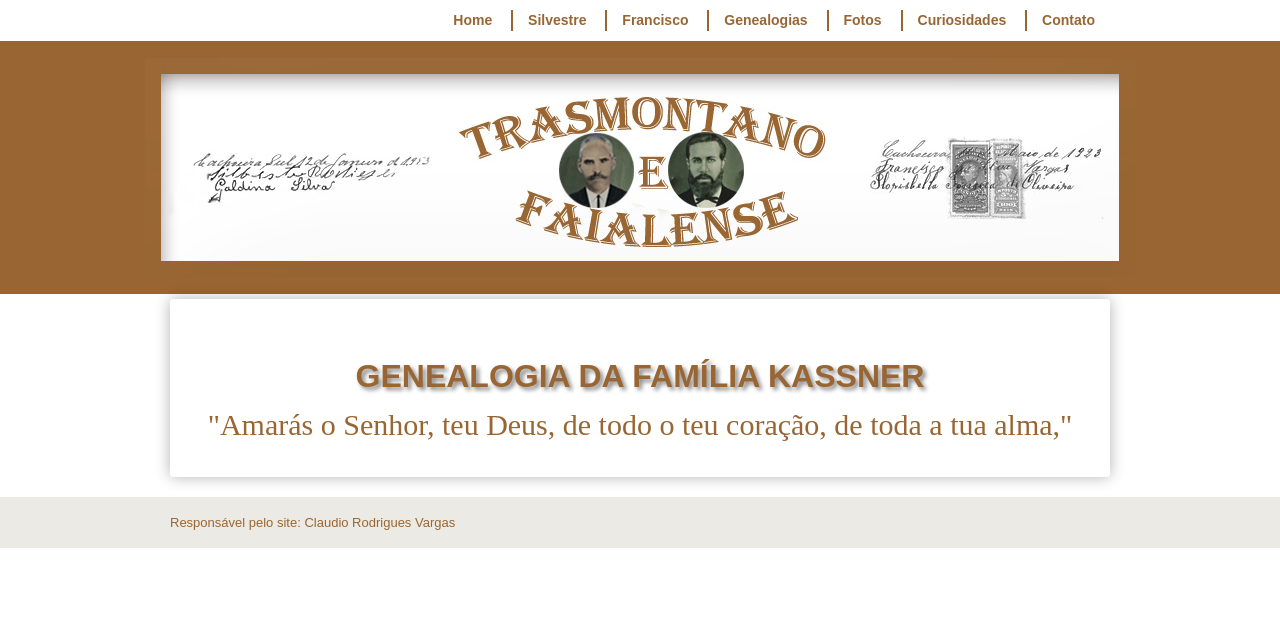
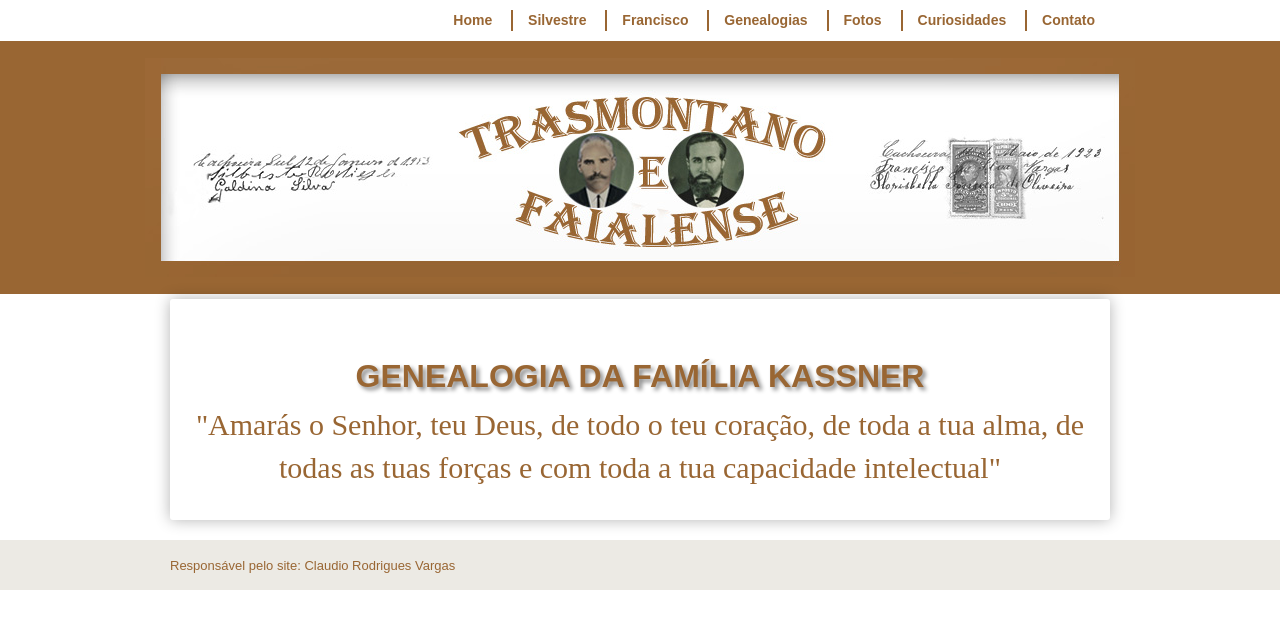
Before and after one commit to claudiovargas1955/claudiovargas1955.github.io, a Jekyll site: the page built from _pages/familia-kassner.html, in a window 1280 px wide. Shown: the top 629 px of the page. Built offline with Jekyll 4.4.1, drawn with Linux system fonts in a browser that asks for light colours; some web fonts are replaced.

Commit message:
Update familia-kassner.html

```diff
--- a/_pages/familia-kassner.html
+++ b/_pages/familia-kassner.html
@@ -97,4 +97,5 @@
 <h1>GENEALOGIA DA FAMÍLIA KASSNER</h1>
 
 
-<p style="text-align:center; color:#996633; font-size:30px; font-family: 'Rancho', cursive ">"Amarás o Senhor, teu Deus, de todo o teu coração, de toda a tua alma,"</p>
+<p style="text-align:center; color:#996633; font-size:30px; font-family: 'Rancho', cursive ">"Amarás o Senhor, teu Deus, de todo o teu
+  coração, de toda a tua alma, de todas as tuas forças e com toda a tua capacidade intelectual"</p>
```
